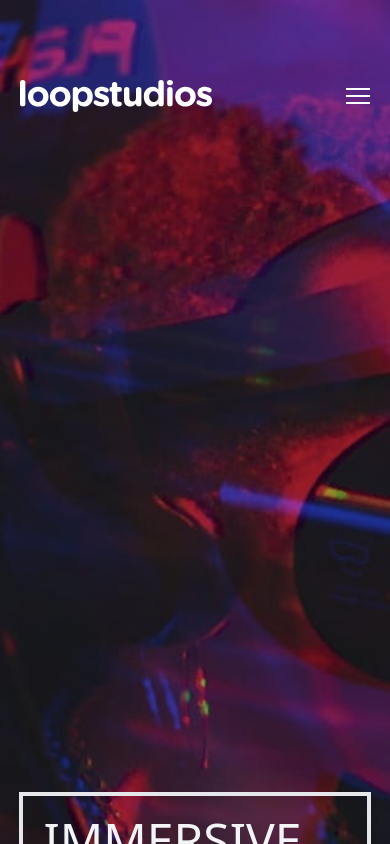
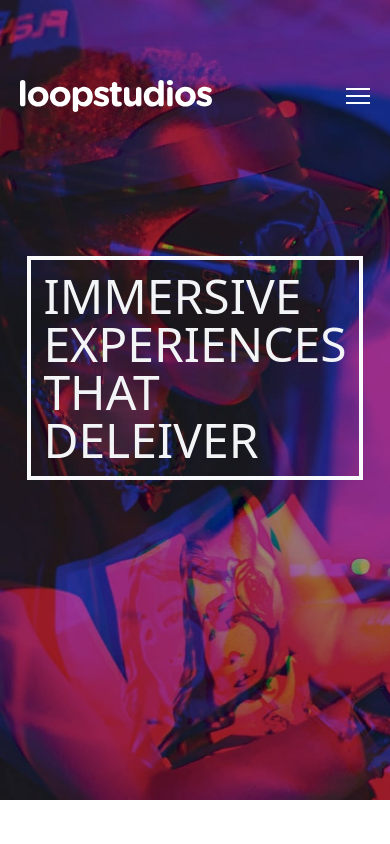
Before and after one commit to karlebh/loop-studio, a Vue app: page / in a window 390 px wide. Shown: the top 844 px of the page. Built offline with nearby package versions, Linux system fonts and the light colour scheme.

Commit message:
Hero text bug fixed

```diff
--- a/src/layouts/Header.vue
+++ b/src/layouts/Header.vue
@@ -1,20 +1,22 @@
 <template>
     <header>
         <!-- Mobile Header -->
-        <div class="lg:hidden bg-m-image-hero bg-cover" style="height: 100rem;">
+        <div class="lg:hidden bg-m-image-hero bg-cover" style="height: 50rem;">
             <div class="mx-5 pt-20 flex items-center justify-between text-gray-100">
                 <logo />
                 <svg v-if="isOpen" @click="isOpen = ! isOpen" class="cursor-pointer" width="24" height="16" xmlns="http://www.w3.org/2000/svg"><g fill="#FFF" fill-rule="evenodd"><path d="M0 0h24v2H0zM0 7h24v2H0zM0 14h24v2H0z"/></g></svg>
                 <!-- hello -->
             </div>
 
-            <div class="h-full flex flex-wrap content-center justify-center">
-                <p class="text-gray-100 font-light border-4 text-5xl sm:text-4xl md:text-6xl p-5 sm:text-7xl sm:p-10 md:text-8xl md:p-9">
+            <div class="image-hero mt-36">
+                <p
+                class="text-gray-100 font-light border-1 text-5xl border-4 border-gray-50 p-3 sm:p-5 sm:text-8xl md:p-5 md:font-thin">
                     IMMERSIVE <br>
                     EXPERIENCES <br>
                     THAT <br>
                     DELEIVER <br>
                 </p>
+
             </div>
 
             <!-- Nav Menu -->
@@ -71,6 +73,13 @@
     .svg {
         background-size: 4px;
     }
+
+    .image-hero {
+        display: flex;
+        justify-content: center;
+        align-content: center;
+        align-items: center;
+    }
 </style>
 
 <script>
```
